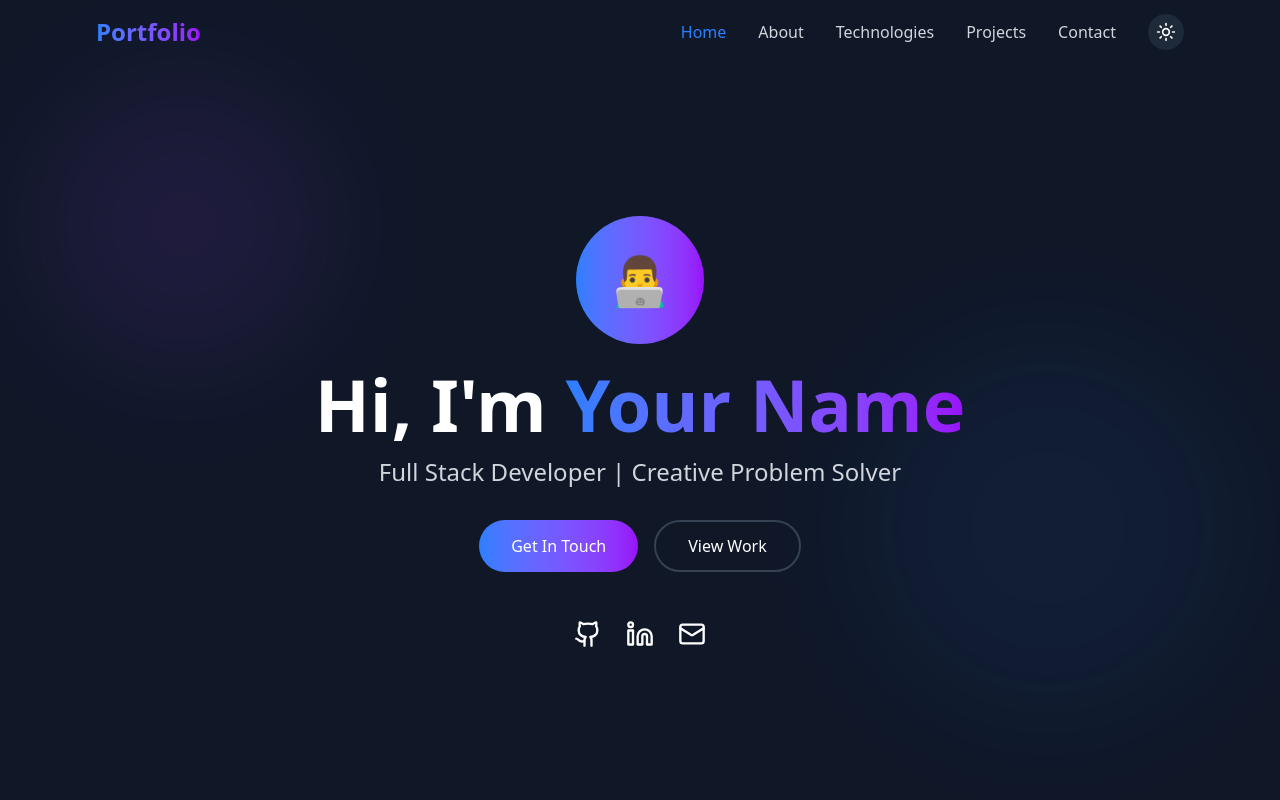
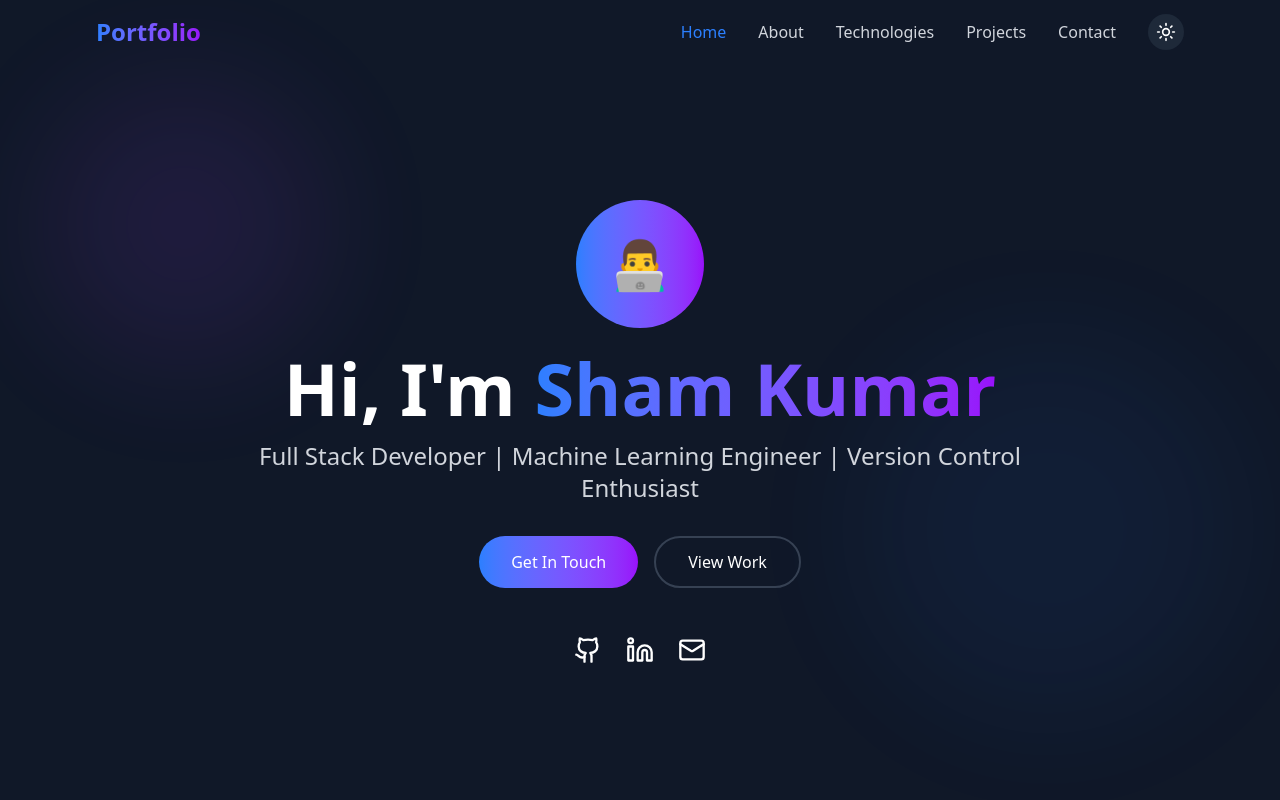
Before and after one commit to sham-kumar-s/portfolio, a React (Vite) app: page / in a window 1280 px wide. Shown: the top 800 px of the page. Built offline with nearby package versions, Linux system fonts and the light colour scheme.

Commit message:
change....

```diff
--- a/src/components/Portfolio.jsx
+++ b/src/components/Portfolio.jsx
@@ -174,11 +174,11 @@ export default function Portfolio() {
             </div>
             <h1 className="text-5xl md:text-7xl font-bold mb-4 animate-slide-up">
               Hi, I'm <span className="bg-gradient-to-r from-blue-500 to-purple-600 bg-clip-text text-transparent">
-                Your Name
+                Sham Kumar
               </span>
             </h1>
             <p className={`text-xl md:text-2xl mb-8 ${isDark ? 'text-gray-300' : 'text-gray-600'}`}>
-              Full Stack Developer | Creative Problem Solver
+              Full Stack Developer | Machine Learning Engineer | Version Control Enthusiast
             </p>
             <div className="flex justify-center space-x-4">
               <button
@@ -199,13 +199,13 @@ export default function Portfolio() {
           </div>
 
           <div className="flex justify-center space-x-6 mt-12">
-            <a href="#" className="hover:text-blue-500 transition transform hover:scale-110">
+            <a href="https://github.com/sham-kumar-s" target="_blank" className="hover:text-blue-500 transition transform hover:scale-110">
               <Github size={28} />
             </a>
-            <a href="#" className="hover:text-blue-500 transition transform hover:scale-110">
+            <a href="https://www.linkedin.com/in/sham-kumar-s" target="_blank" className="hover:text-blue-500 transition transform hover:scale-110">
               <Linkedin size={28} />
             </a>
-            <a href="#" className="hover:text-blue-500 transition transform hover:scale-110">
+            <a href="mailto:shamuvel2002@gmail.com" className="hover:text-blue-500 transition transform hover:scale-110">
               <Mail size={28} />
             </a>
           </div>
```
